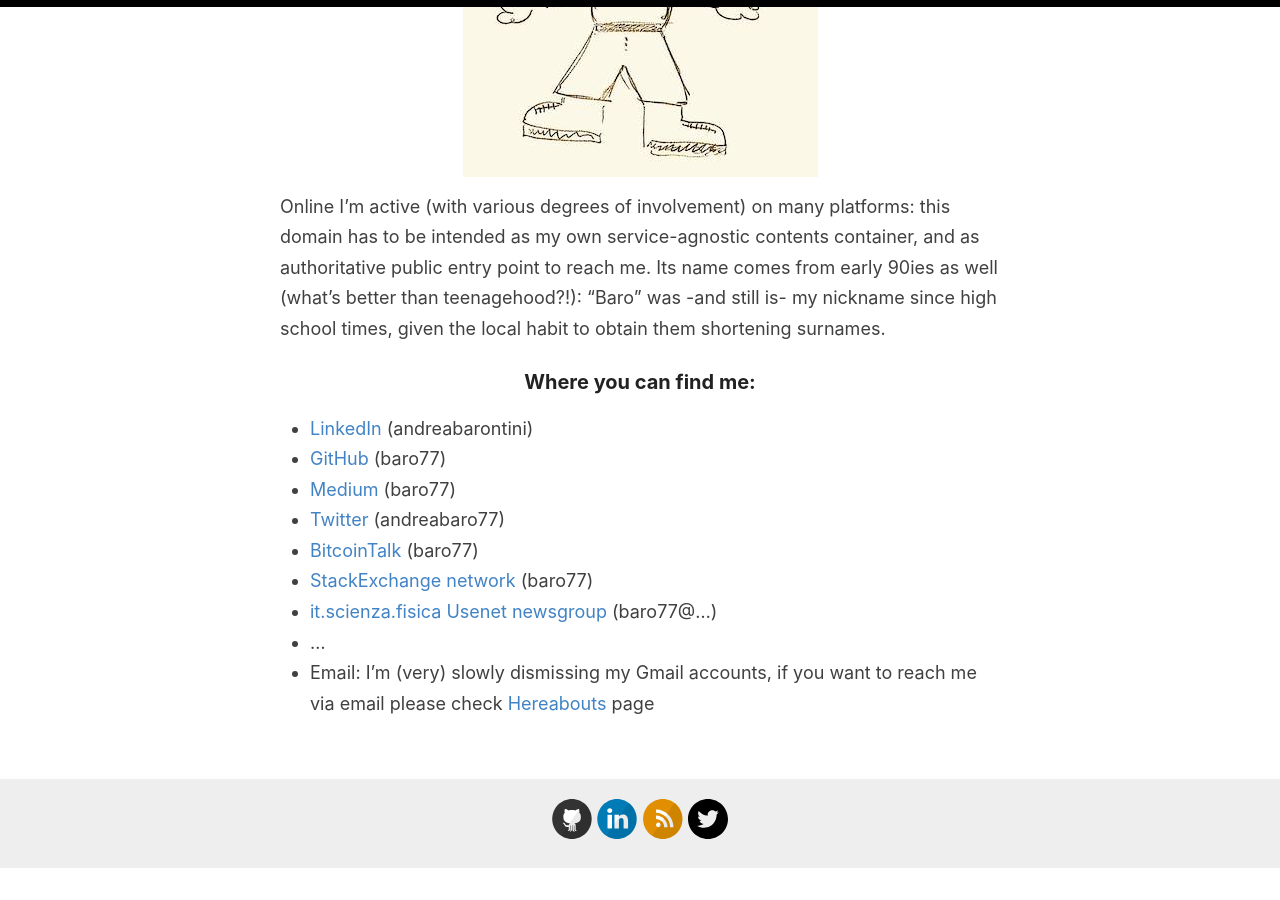
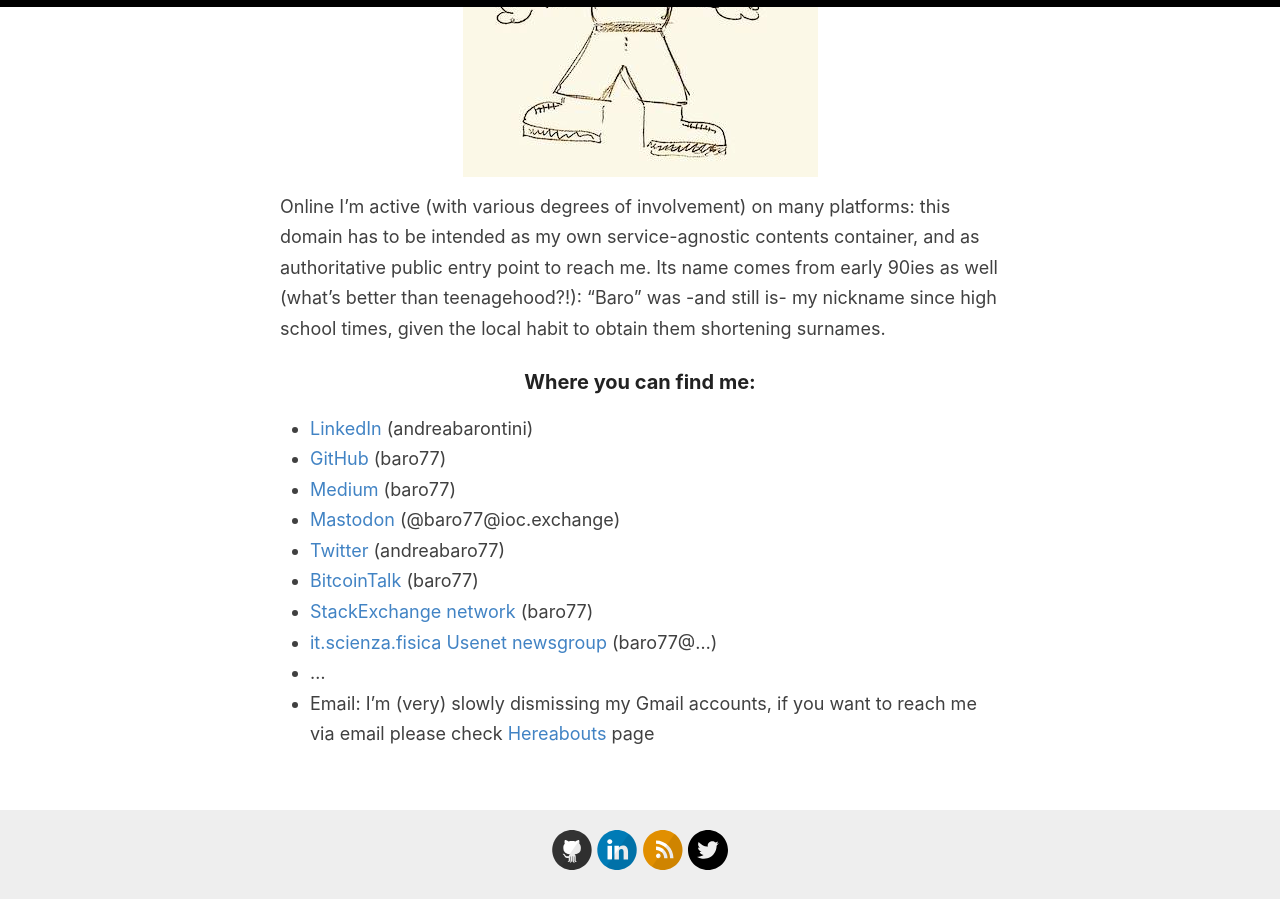
Before and after one commit to baro77/baro77.github.io, a Jekyll site: the page built from _pages/me.md, in a window 1280 px wide and 900 px high, scrolled down 835 px. Built offline with Jekyll 4.4.1, drawn with Linux system fonts in a browser that asks for light colours; before the commit the page ends 1704 px from its top, so only the background shows below that.

Commit message:
added mastodon

```diff
--- a/_pages/me.md
+++ b/_pages/me.md
@@ -19,6 +19,7 @@
 - [LinkedIn](https://www.linkedin.com/in/andreabarontini){:target="_blank"} (andreabarontini)
 - [GitHub](https://github.com/baro77){:target="_blank"} (baro77)
 - [Medium](https://baro77.medium.com){:target="_blank"} (baro77)
+- [Mastodon](https://ioc.exchange/@baro77){:target="_blank"} (@baro77@ioc.exchange)
 - [Twitter](https://twitter.com/andreabaro77){:target="_blank"} (andreabaro77)
 - [BitcoinTalk](https://bitcointalk.org/index.php?action=profile;u=2686223){:target="_blank"} (baro77)
 - [StackExchange network](https://stackexchange.com/users/20675050/baro77?tab=accounts){:target="_blank"} (baro77)
```
